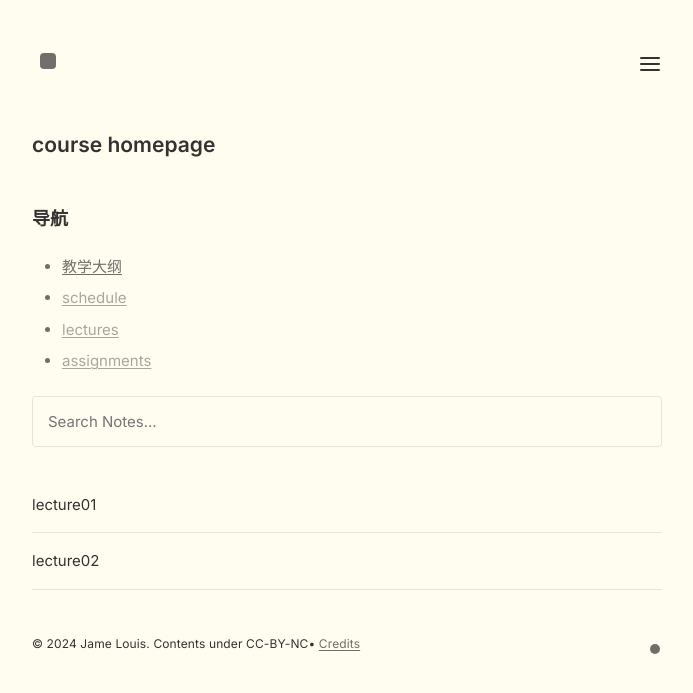
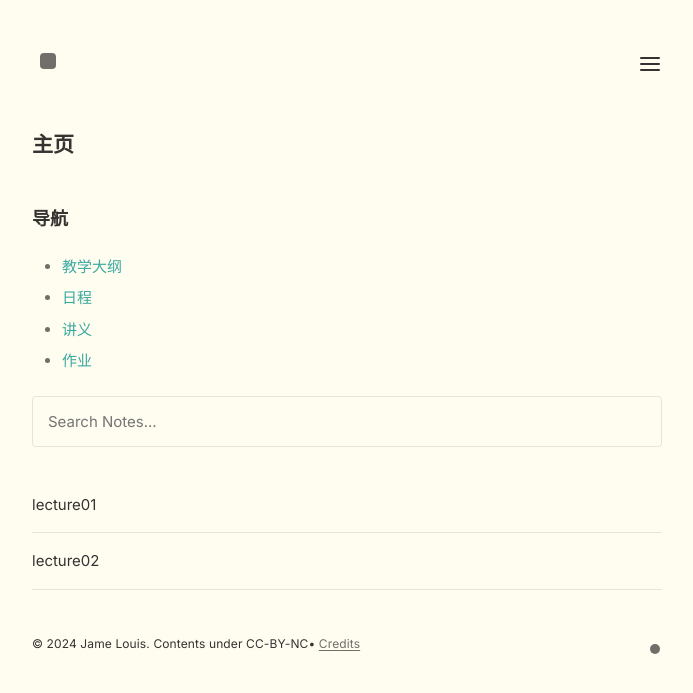
Before and after one commit to jame-louis/apda, a Jekyll site: the page built from pages/index.md, in a window 1280 px wide. Shown: the top 693 px of the page, without its empty margins (293-986 px from the left). Built offline with Jekyll 4.4.1, drawn with Linux system fonts in a browser that asks for light colours.

Commit message:
vault backup: 2026-01-30 15:41:04

```diff
--- a/pages/index.md
+++ b/pages/index.md
@@ -1,11 +1,11 @@
 ---
 layout: Post
 permalink: /
-title: course homepage
+title: 主页
 ---
 ## 导航
 
-- [教学大纲](/syllabus)
-- [[schedule]]
-- [[lectures]]
-- [[assignments]]
+- [[教学大纲]]
+- [[日程]]
+- [[讲义]]
+- [[作业]]
```
Also changed, not shown: pages/作业.md (renamed from pages/assignments.md), pages/日程.md (renamed from pages/schedule.md), pages/讲义.md (renamed from pages/lectures.md).
